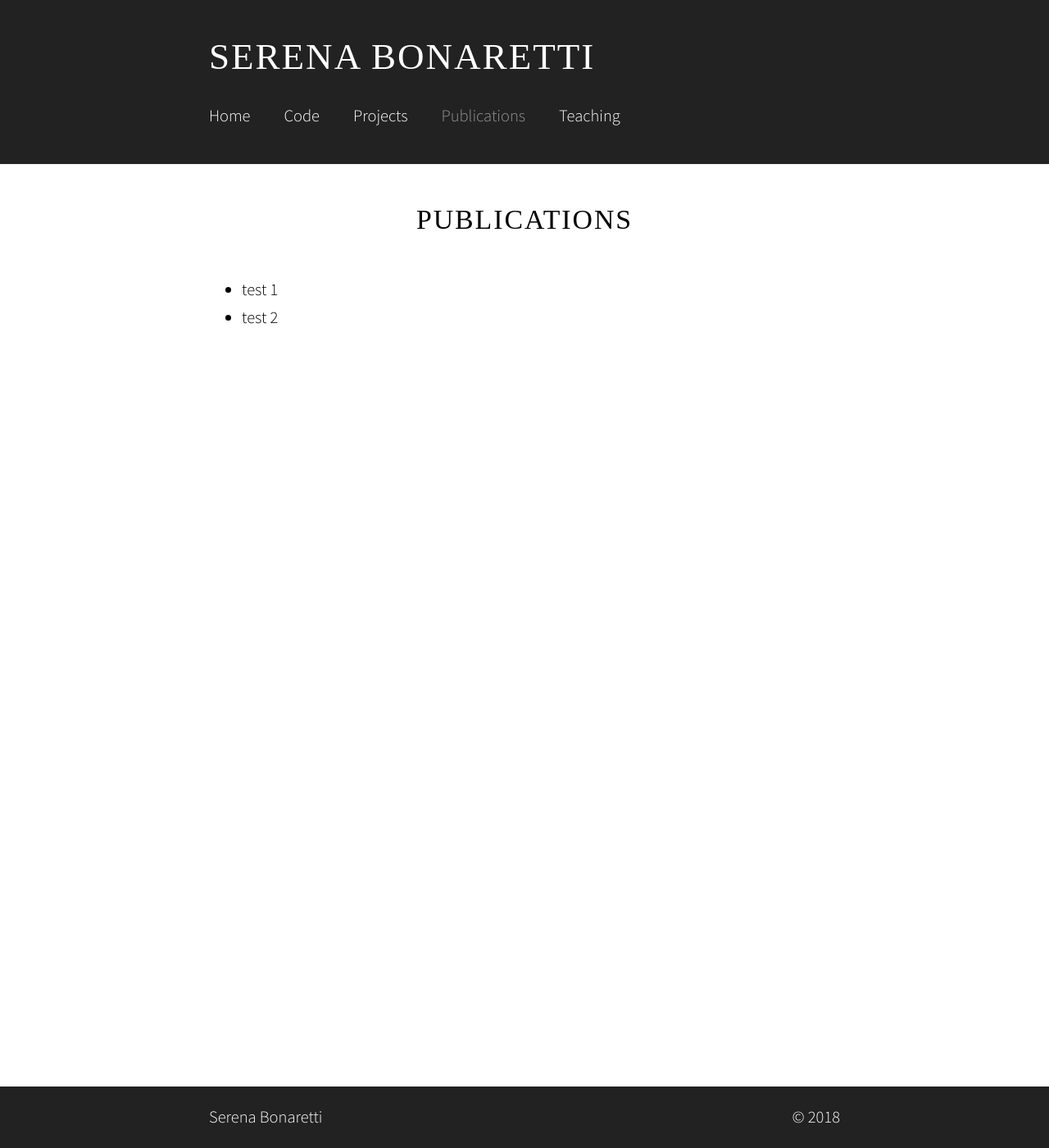
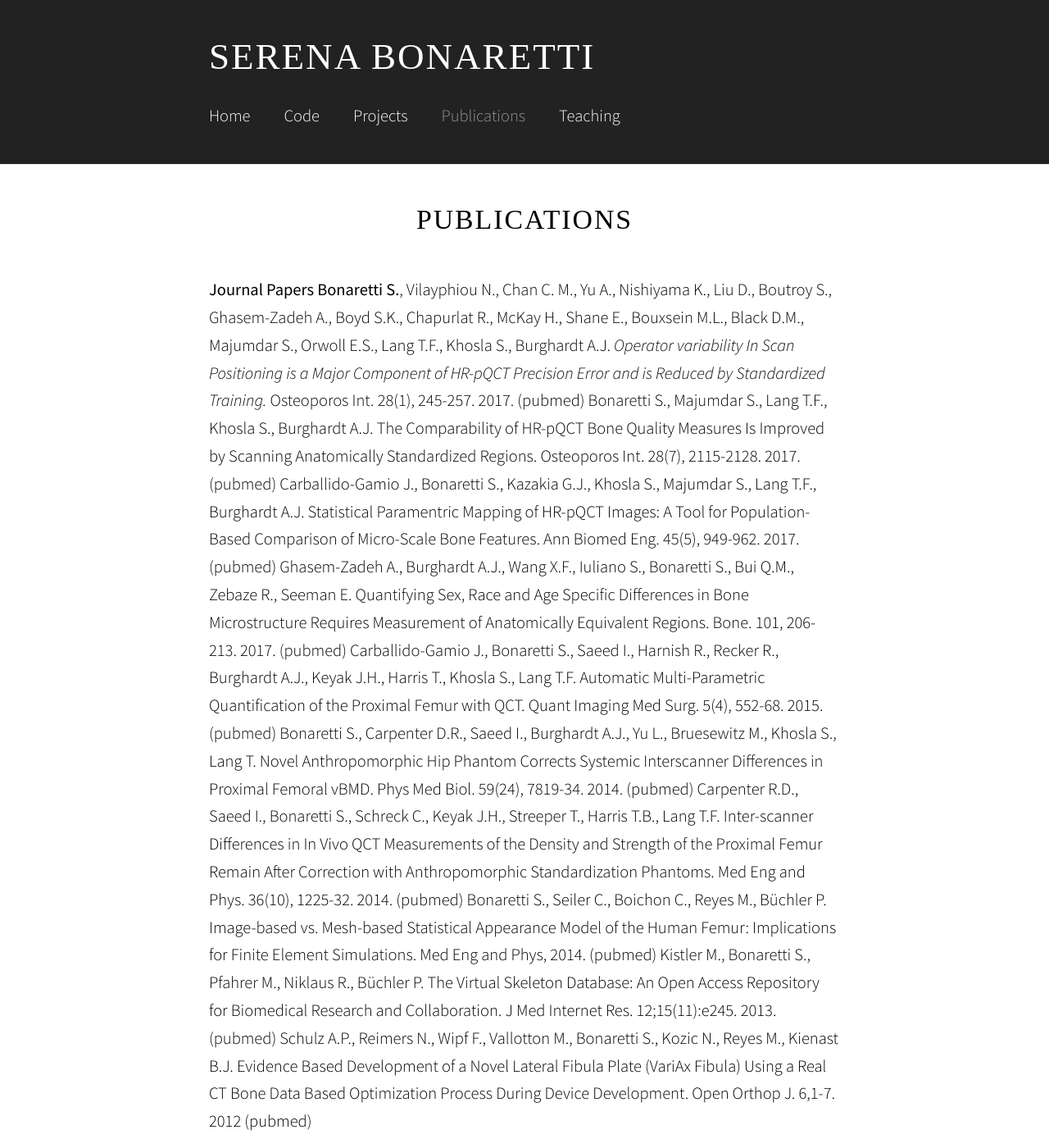
Before and after one commit to sbonaretti/sbonaretti.github.io, a Jekyll site: the page built from Publications.md, in a window 1280 px wide and 1400 px high. Shown: the whole window at 82% size. Built offline with Jekyll 4.4.1, drawn with Linux system fonts in a browser that asks for light colours; some web fonts are replaced.

Commit message:
Update Publications.md

```diff
--- a/Publications.md
+++ b/Publications.md
@@ -3,5 +3,14 @@ title:  "Publications"
 ---
 
 
-* test 1
-* test 2
+**Journal Papers**
+__Bonaretti S.__, Vilayphiou N., Chan C. M., Yu A.,  Nishiyama K., Liu D., Boutroy S., Ghasem-Zadeh A., Boyd S.K., Chapurlat R., McKay H., Shane E., Bouxsein M.L., Black D.M., Majumdar S., Orwoll E.S., Lang T.F., Khosla S., Burghardt A.J. _Operator variability In Scan Positioning is a Major Component of HR-pQCT Precision Error and is Reduced by Standardized Training._ Osteoporos Int. 28(1), 245-257. 2017. (pubmed)
+Bonaretti S., Majumdar S., Lang T.F., Khosla S., Burghardt A.J.  The Comparability of HR-pQCT Bone Quality Measures Is Improved by Scanning Anatomically Standardized Regions. Osteoporos Int. 28(7), 2115-2128. 2017.  (pubmed)
+Carballido-Gamio J., Bonaretti S., Kazakia G.J., Khosla S., Majumdar S., Lang T.F., Burghardt A.J. Statistical Paramentric Mapping of HR-pQCT Images: A Tool for Population-Based Comparison of Micro-Scale Bone Features. Ann Biomed Eng. 45(5), 949-962. 2017. (pubmed)
+Ghasem-Zadeh A., Burghardt A.J., Wang X.F., Iuliano S., Bonaretti S., Bui Q.M., Zebaze R., Seeman E. Quantifying Sex, Race and Age Specific Differences in Bone Microstructure Requires Measurement of Anatomically Equivalent Regions. Bone. 101, 206-213. 2017. (pubmed)
+Carballido-Gamio J., Bonaretti S., Saeed I., Harnish R., Recker R., Burghardt A.J., Keyak J.H., Harris T., Khosla S., Lang T.F. Automatic Multi-Parametric Quantification of the Proximal Femur with QCT. Quant Imaging Med Surg. 5(4), 552-68. 2015. (pubmed)
+Bonaretti S., Carpenter D.R., Saeed I., Burghardt A.J., Yu L., Bruesewitz M., Khosla S., Lang T. Novel Anthropomorphic Hip Phantom Corrects Systemic Interscanner Differences in Proximal Femoral vBMD. Phys Med Biol. 59(24), 7819-34. 2014. (pubmed)
+﻿Carpenter R.D., Saeed I., Bonaretti S., Schreck C., Keyak J.H., Streeper T., Harris T.B., Lang T.F. Inter-scanner Differences in In Vivo QCT Measurements of the Density and Strength of the Proximal Femur Remain After Correction with Anthropomorphic Standardization Phantoms. Med Eng and Phys. 36(10), 1225-32. 2014.﻿ (pubmed)
+﻿Bonaretti S., Seiler C., Boichon C., Reyes M., Büchler P. Image-based vs. Mesh-based Statistical Appearance Model of the Human Femur: Implications for Finite Element Simulations. Med Eng and Phys, 2014.﻿ (pubmed)
+﻿Kistler M., Bonaretti S., Pfahrer M., Niklaus R., Büchler P. The Virtual Skeleton Database: An Open Access Repository for Biomedical Research and Collaboration. J Med Internet Res. 12;15(11):e245. 2013.﻿ (pubmed)
+﻿Schulz A.P., Reimers N., Wipf F., Vallotton M., Bonaretti S., Kozic N., Reyes M., Kienast B.J. Evidence Based Development of a Novel Lateral Fibula Plate (VariAx Fibula) Using a Real CT Bone Data Based Optimization Process During Device Development. Open Orthop J. 6,1-7. 2012﻿ (pubmed)
```
